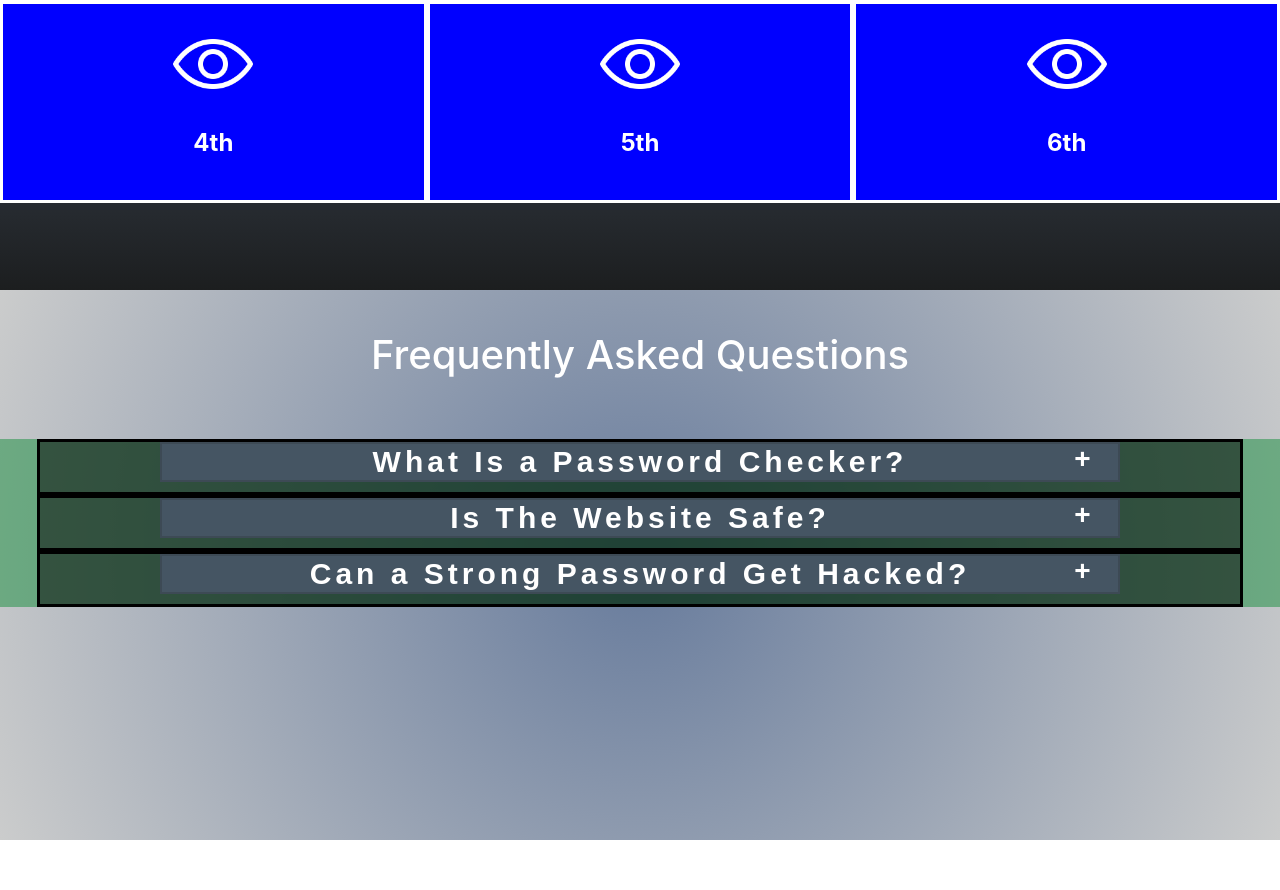
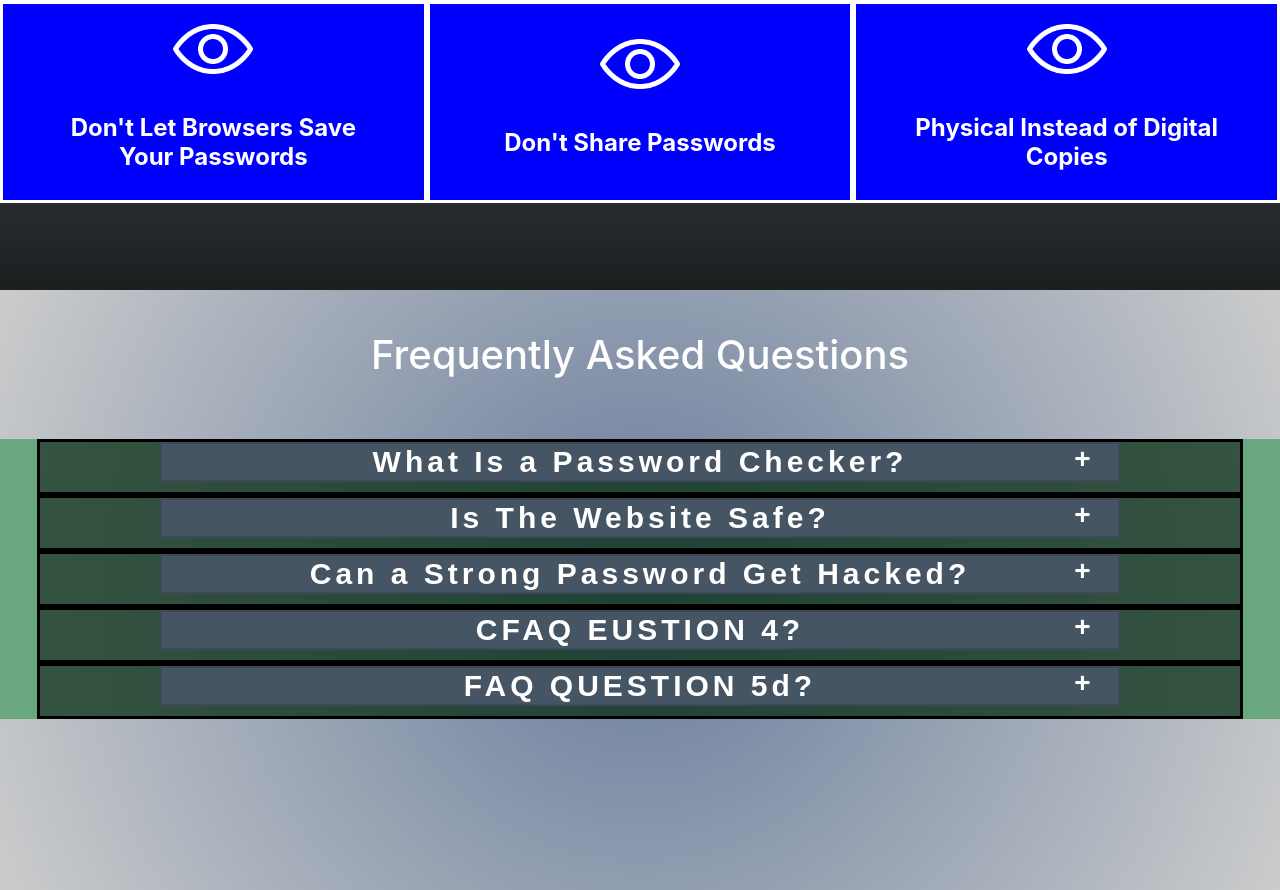
Before and after one commit to Obedozah/SudoSecure, a React (Create React App) app in the folder frontend/: page / in a window 1280 px wide. Shown: the part 751-1641 px from the top of the page. Before the commit the page ends 1591 px from the top, so only its background shows below. Built offline with nearby package versions, Linux system fonts and the light colour scheme.

Commit message:
Added pablos changes to faq

```diff
--- a/frontend/src/components/HeaderFooter/FAQ.jsx
+++ b/frontend/src/components/HeaderFooter/FAQ.jsx
@@ -24,15 +24,23 @@ function FAQ() {
 
     const [q1Display, setQ1Visi] = useState('collapse');
     const [q1PlusDisplay, setQ1Plus] = useState("+");
+    const [q4Display, setQ4Visi] = useState('collapse');
+    const [q4PlusDisplay, setQ4Plus] = useState("+");
+    const [q5Display, setQ5Visi] = useState('collapse');
+    const [q5PlusDisplay, setQ5Plus] = useState("+");
     //MAKE DYNAMIC SPACING FOR FAQS
     const [q1expanded, setq1expand] = useState(false);
     const [q2expanded, setq2expand] = useState(false);
     const [q3expanded, setq3expand] = useState(false);
+    const [q4expanded, setq4expand] = useState(false);
+    const [q5expanded, setq5expand] = useState(false);
     const handleClickQ1 = ()=>{
         if(q1PlusDisplay==="+"){
             setQ1Plus("~")
             setQ2Plus("+")
             setQ3Plus("+")
+            setQ4Plus("+")
+            setQ5Plus("+")
         }else{
             setQ1Plus("+")
         }
@@ -40,12 +48,16 @@ function FAQ() {
             setQ1Visi('visible');
             setQ2Visi('collapse');
             setQ3Visi('collapse');
+            setQ4Visi('collapse');
+            setQ5Visi('collapse');
         }else{
             setQ1Visi('collapse');
         }
         setq1expand(!q1expanded);
         setq2expand(false);
         setq3expand(false);
+        setq4expand(false);
+        setq5expand(false);
         //Display moving
         // if(q2DisplayTOP === '120px'){
         //     setq2TOP('280px')
@@ -58,7 +70,9 @@ function FAQ() {
         //     setq3TOP('140px')
         // }
     }
-    const [q1Hover, setQ1Hover] = useState("default-border");
+    const [q1Hover] = useState("default-border");
+    const [q4Hover] = useState("default-border");
+    const [q5Hover] = useState("default-border");
 
 
     const [q2Display, setQ2Visi] = useState('collapse');
@@ -68,6 +82,8 @@ function FAQ() {
             setQ2Plus("~")
             setQ3Plus("+")
             setQ1Plus("+")
+            setQ4Plus("+")
+            setQ5Plus("+")
         }else{
             setQ2Plus("+")
         }
@@ -75,12 +91,16 @@ function FAQ() {
             setQ2Visi('visible');
             setQ1Visi('collapse');
             setQ3Visi('collapse');
+            setQ4Visi('collapse');
+            setQ5Visi('collapse');
         }else{
             setQ2Visi('collapse');
         }
         setq2expand(!q2expanded);
         setq1expand(false);
         setq3expand(false);
+        setq4expand(false);
+        setq5expand(false);
         //Display moving
         // if(q2DisplayTOP === '280px'){
         //     setq2TOP('120px')
@@ -91,7 +111,7 @@ function FAQ() {
         //     setq3TOP('140px')
         // }
     }
-    const [q2Hover, setQ2Hover] = useState("default-border");
+    const [q2Hover] = useState("default-border");
 
 
     const [q3Display, setQ3Visi] = useState('collapse');
@@ -101,6 +121,8 @@ function FAQ() {
             setQ3Plus("~")
             setQ2Plus("+")
             setQ1Plus("+")
+            setQ4Plus("+")
+            setQ5Plus("+")
         }else{
             setQ3Plus("+")
         }
@@ -108,29 +130,88 @@ function FAQ() {
             setQ3Visi('visible');
             setQ2Visi('collapse');
             setQ1Visi('collapse');
+            setQ4Visi('collapse');
+            setQ5Visi('collapse');
         }else{
             setQ3Visi('collapse');
         }
         setq3expand(!q3expanded);
         setq2expand(false);
         setq1expand(false);
+        setq4expand(false);
+        setq5expand(false);
         // setq3TOP('140px')
         // setq2TOP('120px')
     }
 
-    const [img1Hover, setIMG1Hover] = useState("default-image");
+    const handleClickQ4 = ()=>{
+        if(q4PlusDisplay==="+"){
+            setQ4Plus("~")
+            setQ2Plus("+")
+            setQ1Plus("+")
+            setQ3Plus("+")
+            setQ5Plus("+")
+        }else{
+            setQ4Plus("+")
+        }
+        if(q4Display==='collapse'){
+            setQ4Visi('visible');
+            setQ2Visi('collapse');
+            setQ1Visi('collapse');
+            setQ3Visi('collapse');
+            setQ5Visi('collapse');
+        }else{
+            setQ4Visi('collapse');
+        }
+        setq4expand(!q4expanded);
+        setq2expand(false);
+        setq1expand(false);
+        setq3expand(false);
+        setq5expand(false);
+        // setq3TOP('140px')
+        // setq2TOP('120px')
+    }
+    const handleClickQ5 = ()=>{
+        if(q5PlusDisplay==="+"){
+            setQ5Plus("~")
+            setQ2Plus("+")
+            setQ1Plus("+")
+            setQ4Plus("+")
+            setQ3Plus("+")
+        }else{
+            setQ5Plus("+")
+        }
+        if(q5Display==='collapse'){
+            setQ5Visi('visible');
+            setQ2Visi('collapse');
+            setQ1Visi('collapse');
+            setQ4Visi('collapse');
+            setQ3Visi('collapse');
+        }else{
+            setQ5Visi('collapse');
+        }
+        setq5expand(!q5expanded);
+        setq2expand(false);
+        setq1expand(false);
+        setq4expand(false);
+        setq3expand(false);
+        // setq3TOP('140px')
+        // setq2TOP('120px')
+    }
 
-    const [q3Hover, setQ3Hover] = useState("default-border");
+    const [img1Hover] = useState("default-image");
+
+    const [q3Hover] = useState("default-border");
 
     return (
-    <header>
+    <header style={{background: 'linear-gradient(to bottom, rgba(48, 51, 58, .5), rgba(34, 37, 44, 0.5))'}}>
       {/* ===== GOOD PRACTICES ===== */}
       <h1 id="GoodP" className="goodp-section">
         <b className="goodp-title">Good Practices</b>
         <div className="goodp-sub">
           <div className="goodp-image">
             <img className={`goodp-img ${img1Hover}`} src={'show.png'} alt='img 1'></img>
-            <p>Easy To Remember Password</p>
+            <p>Use Complex Passwords</p>
           </div>
           <div className="goodp-image">
             <img className='goodp-img' src={'show.png'} alt='img 2'></img>
@@ -138,21 +219,21 @@ function FAQ() {
           </div>
           <div className="goodp-image">
             <img className='goodp-img' src={'show.png'} alt='img 3'></img>
-            <p>3rd</p>
+            <p>Don't Reuse Passwords</p>
           </div>
         </div>
         <div className="goodp-sub">
           <div className="goodp-image">
             <img className='goodp-img' src={'show.png'} alt='img 4'></img>
-            <p>4th</p>
+            <p>Don't Let Browsers Save Your Passwords</p>
           </div>
           <div className="goodp-image">
             <img className='goodp-img' src={'show.png'} alt='img 5' ></img>
-            <p>5th</p>
+            <p>Don't Share Passwords</p>
           </div>
           <div className="goodp-image">
             <img className='goodp-img' src={'show.png'} alt='img 6'></img>
-            <p>6th</p>
+            <p>Physical Instead of Digital Copies</p>
           </div>
         </div>
       </h1>
@@ -162,7 +243,7 @@ function FAQ() {
         id="FAQ"
         className="faq-section"
         style={{
-          height: zoomLevel < 300 ? "550px" : "900px",
+          height: zoomLevel < 300 ? "600px" : "900px",
         }}
       >
         <b
@@ -180,7 +261,7 @@ function FAQ() {
               onClick={handleClickQ1}
               className={`faq-btn ${q1Hover}`}
               style={{
-                height: zoomLevel < 500 ? "40px" : "75px",
+                // height: zoomLevel < 500 ? "40px" : "75px",
               }}
             >
               What Is a Password Checker?
@@ -237,7 +318,7 @@ function FAQ() {
             <button
               onClick={handleClickQ3}
               className={`faq-btn ${q3Hover}`}
-              style={{  height: zoomLevel < 400 ? "40px" : "75px", }}
+              // style={{  height: zoomLevel < 400 ? "40px" : "75px", }}
             >
               Can a Strong Password Get Hacked?
               <p className="faq-plus">{q3PlusDisplay}</p>
@@ -256,6 +337,56 @@ function FAQ() {
           </section>
 
         </div>
+        <div className="faq-questions-section">
+          {/* ---------------- Q4 ---------------- */}
+          <section className={`faq-row ${q4expanded ? "expanded" : ""}`}>
+            <button
+              onClick={handleClickQ4}
+              className={`faq-btn ${q4Hover}`}
+              // style={{  height: zoomLevel < 400 ? "40px" : "75px", }}
+            >
+              CFAQ EUSTION 4?
+              <p className="faq-plus">{q4PlusDisplay}</p>
+
+            </button>
+            <p
+                className="faq-answer"
+                style={{
+                  visibility: q4Display,
+                }}
+              >
+                Apple Bannana Cucumber Desert Emmett Faraway Great High-five Internet Joe
+                  Karat Lemons Minnetsota. Niagra Falls Orangutan Prerequisite Quintanilla
+                  Rusty Southern Tires Umbrella Video Wires Xylophone Young Zootopia.
+            </p>
+          </section>
+
+        </div>
+        <div className="faq-questions-section">
+          {/* ---------------- Q5 ---------------- */}
+          <section className={`faq-row ${q5expanded ? "expanded" : ""}`}>
+            <button
+              onClick={handleClickQ5}
+              className={`faq-btn ${q5Hover}`}
+              // style={{  height: zoomLevel < 400 ? "40px" : "75px", }}
+            >
+              FAQ QUESTION 5d?
+              <p className="faq-plus">{q5PlusDisplay}</p>
+
+            </button>
+            <p
+                className="faq-answer"
+                style={{
+                  visibility: q5Display,
+                }}
+              >
+                Apple Bannana Cucumber Desert Emmett Faraway Great High-five Internet Joe
+                  Karat Lemons Minnetsota. Niagra Falls Orangutan Prerequisite Quintanilla
+                  Rusty Southern Tires Umbrella Video Wires Xylophone Young Zootopia.
+            </p>
+          </section>
+
+        </div>
       </h1>
     </header>
   );
```
